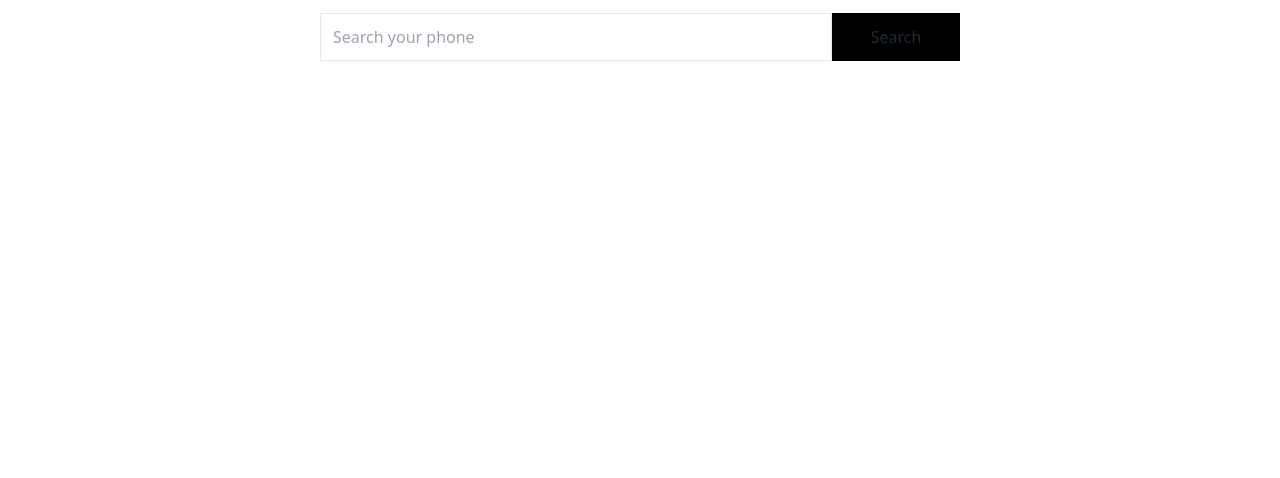
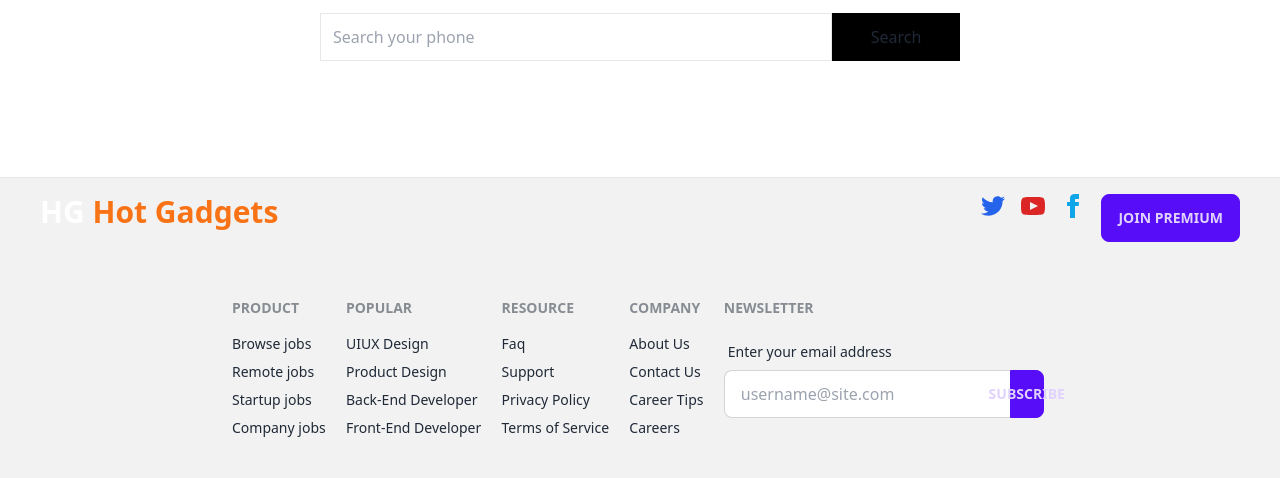
Before and after one commit to Sabur-Khan/API-Projects, a plain HTML site: page index.html in a window 1280 px wide. Shown: the part 447-925 px from the top of the page. Before the commit the page ends 800 px from the top, so only its background shows below. Drawn offline with nearby package versions, Linux system fonts and the light colour scheme; no server answers.

Commit message:
API Project

```diff
--- a/index.html
+++ b/index.html
@@ -10,7 +10,7 @@
 </head>
 <body class="bg-white">
     <!-- Header part -->
-    <header class="container mx-auto pt-6 mb-16">
+    <header class="container md:container lg:container mx-auto pt-6 mb-16">
         <div class="flex justify-between items-center">
             <div>
                 <a href="#"><h2 class="font-extrabold text-black">Hot Gadgets</h2></a>
@@ -24,10 +24,10 @@
     <main>
         <div class="text-center mb-7">
             <h1 class="text-black font-extrabold text-5xl mb-10">Apple Iphone 13 Pro Max</h1>
-            <p class="text-black w-[513px] mx-auto mb-9">There are many variations of passages of Lorem Ipsum available, but the majority have suffered alteration in some form, by injected humou.</p>
+            <p class="text-black w-[300px] md:w-[500px] lg:w-[513px] mx-auto mb-9">There are many variations of passages of Lorem Ipsum available, but the majority have suffered alteration in some form, by injected humou.</p>
             <button class="btn btn-primary font-bold">Buy Now</button>
         </div>
-        <div class="grid grid-cols-3 w-[40%] mx-auto">
+        <div class="grid md:grid lg:grid grid-cols-3 md:grid-cols-3 lg:grid-cols-3 w-[40%] mx-auto">
             <img class="h-auto" src="image/pngwing 3.png" alt="" srcset="">
             <img class="h-auto" src="image/pngwing 1.png" alt="" srcset="">
             <img class="h-auto" src="image/pngwing 2.png" alt="" srcset="">
@@ -45,7 +45,7 @@
         </div>
 
         <section class="container ">
-            <div id="phone-container" class="grid grid-cols-3 gap-4 w-[80%] mx-auto">
+            <div id="phone-container" class=" grid md:grid lg:grid grid-cols-1 md:grid-cols-2 lg:grid-cols-3 gap-4 w-full md:w-full lg:w-[80%] mx-auto">
             </div>
 
 
@@ -77,9 +77,65 @@
         </dialog>
     </main>
     <!-- Footer -->
-    <footer>
+    <footer class="footer px-10 py-4 border-t bg-base-200 text-base-content border-base-300 mt-20">
+        <div class="items-center grid-flow-col">
+          <p class="font-extrabold text-orange-500 text-3xl"><span class="font-extrabold text-white">HG</span> Hot Gadgets</p>
+        </div>
+        <div class="md:place-self-center md:justify-self-end">
+          <div class="grid grid-flow-col gap-4">
+            <a class="text-blue-600" href="#"><svg xmlns="http://www.w3.org/2000/svg" width="24" height="24" viewBox="0 0 24 24" class="fill-current"><path d="M24 4.557c-.883.392-1.832.656-2.828.775 1.017-.609 1.798-1.574 2.165-2.724-.951.564-2.005.974-3.127 1.195-.897-.957-2.178-1.555-3.594-1.555-3.179 0-5.515 2.966-4.797 6.045-4.091-.205-7.719-2.165-10.148-5.144-1.29 2.213-.669 5.108 1.523 6.574-.806-.026-1.566-.247-2.229-.616-.054 2.281 1.581 4.415 3.949 4.89-.693.188-1.452.232-2.224.084.626 1.956 2.444 3.379 4.6 3.419-2.07 1.623-4.678 2.348-7.29 2.04 2.179 1.397 4.768 2.212 7.548 2.212 9.142 0 14.307-7.721 13.995-14.646.962-.695 1.797-1.562 2.457-2.549z"></path></svg></a>
+            <a class="text-red-600" href="#"><svg xmlns="http://www.w3.org/2000/svg" width="24" height="24" viewBox="0 0 24 24" class="fill-current"><path d="M19.615 3.184c-3.604-.246-11.631-.245-15.23 0-3.897.266-4.356 2.62-4.385 8.816.029 6.185.484 8.549 4.385 8.816 3.6.245 11.626.246 15.23 0 3.897-.266 4.356-2.62 4.385-8.816-.029-6.185-.484-8.549-4.385-8.816zm-10.615 12.816v-8l8 3.993-8 4.007z"></path></svg></a>
+            <a class="text-sky-500" href="#"><svg xmlns="http://www.w3.org/2000/svg" width="24" height="24" viewBox="0 0 24 24" class="fill-current"><path d="M9 8h-3v4h3v12h5v-12h3.642l.358-4h-4v-1.667c0-.955.192-1.333 1.115-1.333h2.885v-5h-3.808c-3.596 0-5.192 1.583-5.192 4.615v3.385z"></path></svg></a>
 
+            <button class="btn btn-primary">Join Premium</button>
+          </div>
+
+        </div>
     </footer>
+    <footer class="bg-base-200">
+        <div class="footer p-10 text-base-content w-[70%] mx-auto">
+            <div>
+                <span class="footer-title">Product</span>
+                <a class="link link-hover">Browse jobs</a>
+                <a class="link link-hover">Remote jobs</a>
+                <a class="link link-hover">Startup jobs</a>
+                <a class="link link-hover">Company jobs</a>
+              </div>
+              <div>
+                <span class="footer-title">Popular</span>
+                <a class="link link-hover">UIUX Design</a>
+                <a class="link link-hover">Product Design</a>
+                <a class="link link-hover">Back-End Developer</a>
+                <a class="link link-hover">Front-End Developer</a>
+              </div>
+              <div>
+                <span class="footer-title">Resource</span>
+                <a class="link link-hover">Faq</a>
+                <a class="link link-hover">Support</a>
+                <a class="link link-hover">Privacy Policy</a>
+                <a class="link link-hover">Terms of Service</a>
+              </div>
+              <div>
+                <span class="footer-title">Company</span>
+                <a class="link link-hover">About Us</a>
+                <a class="link link-hover">Contact Us</a>
+                <a class="link link-hover">Career Tips</a>
+                <a class="link link-hover">Careers</a>
+              </div>
+              <div>
+                <span class="footer-title">Newsletter</span>
+                <div class="form-control w-80">
+                  <label class="label">
+                    <span class="label-text">Enter your email address</span>
+                  </label>
+                  <div class="relative left-[-65px] lg:left-0 md:left-0">
+                    <input type="text" placeholder="username@site.com" class="input input-bordered w-full md:w-[100px] lg:w-full pr-16 " />
+                    <button class="btn btn-primary absolute top-0 right-0 rounded-l-none md:w-8 ">Subscribe</button>
+                  </div>
+                </div>
+            </div>
+        </div>
+      </footer>
 
 
 
--- a/js/script.js
+++ b/js/script.js
@@ -26,8 +26,8 @@ let displayPhones = phones =>{
 
             <figure><img src="${phone.image}" alt="Shoes" /></figure>
             <div class="card-body justify-center">
-                <h2 class="card-title justify-center">${phone.phone_name}</h2>
-                <p>There are many variations of passages of available, but the majority have suffered</p>
+                <h2 class="card-title text-black font-bold justify-center">${phone.phone_name}</h2>
+                <p class="text-black">There are many variations of passages of available, but the majority have suffered</p>
                 <div class="card-actions justify-center">
                     <button onclick="handelShowDetail('${phone.slug}')" class="btn btn-primary">Show Details</button>
                 </div>
```
